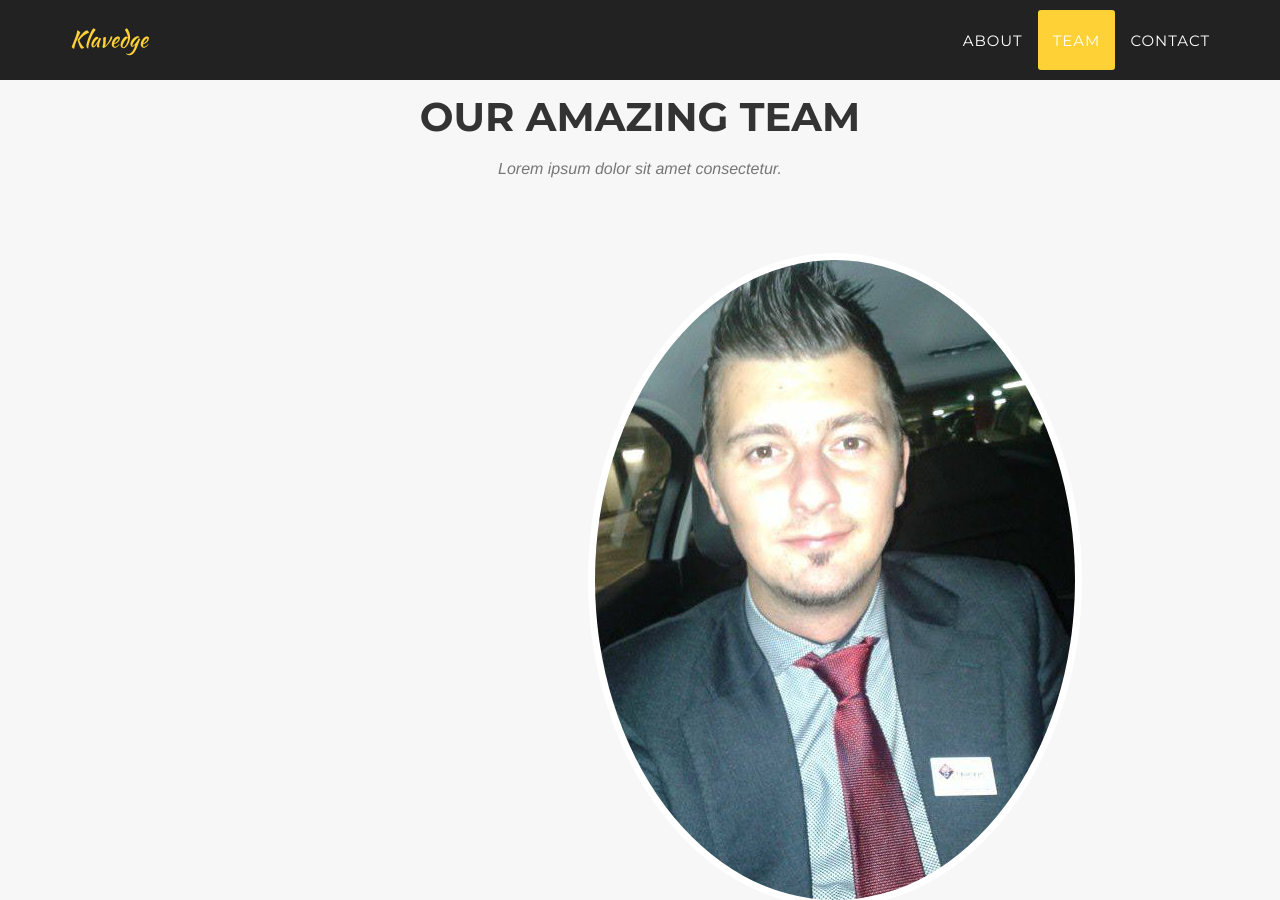
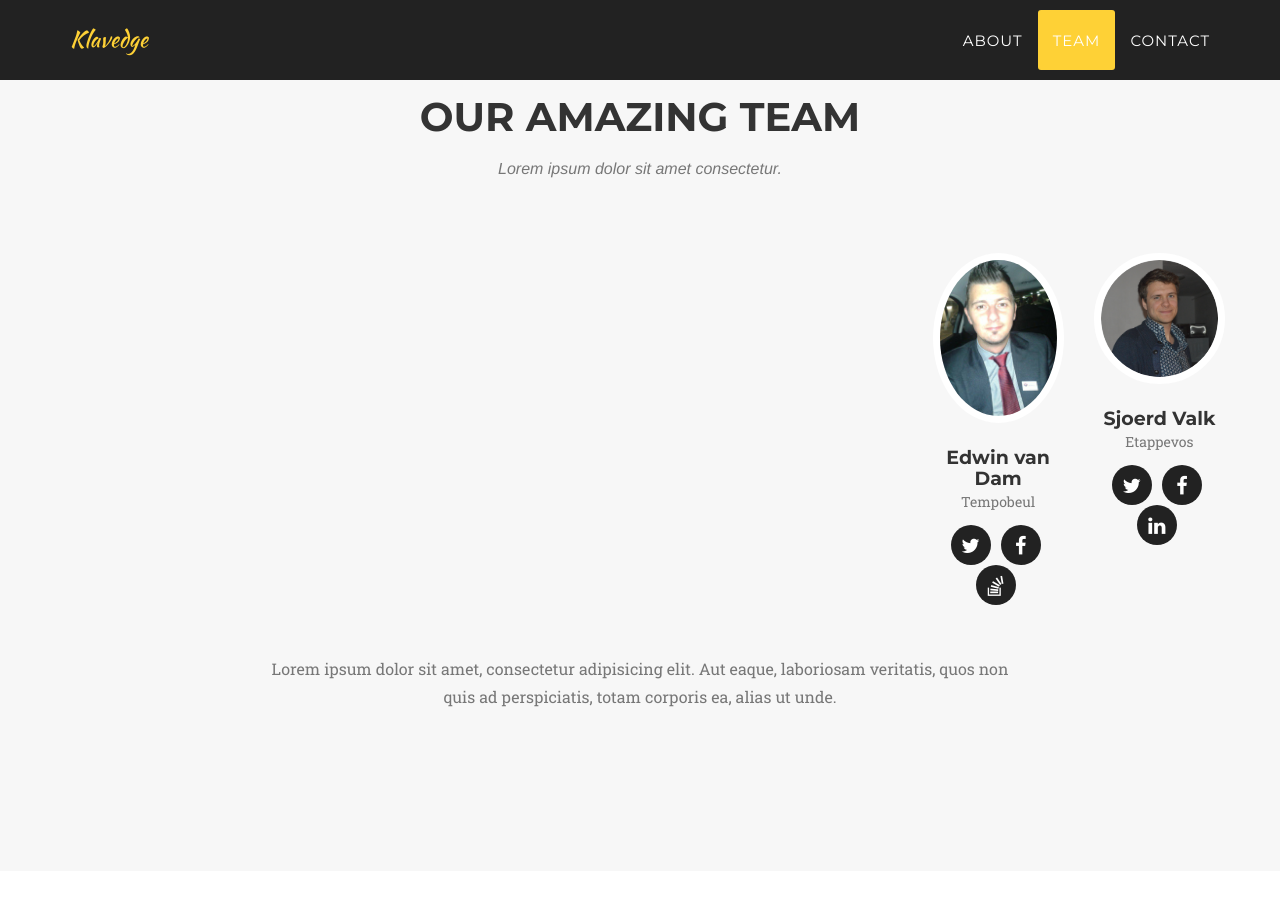
Before and after one commit to sjoerdvalk1991/klavedge, a Jekyll site: the page built from index.html, in a window 1280 px wide and 900 px high, scrolled down 2672 px. Built offline with Jekyll 4.4.1, drawn with Linux system fonts in a browser that asks for light colours; some web fonts are replaced.

Commit message:
fix rows

```diff
--- a/_includes/team.html
+++ b/_includes/team.html
@@ -8,8 +8,10 @@
                 </div>
             </div>
             <div class="row">
+                <div class="col-sm-offset-9">
+                    <div class="row">
                         {% for member in site.people %}
-                <div class="col-sm-offset-4">
+                        <div class="col-sm-6">
                             <div class="team-member">
                                 <img src="img/team/{{ member.pic }}.jpg" class="img-responsive img-circle" alt="">
                                 <h4>{{ member.name }}</h4>
@@ -24,6 +26,8 @@
                         </div>
                         {% endfor %}
                     </div>
+                </div>
+            </div>
             <div class="row">
                 <div class="col-lg-8 col-lg-offset-2 text-center">
                     <p class="large text-muted">Lorem ipsum dolor sit amet, consectetur adipisicing elit. Aut eaque, laboriosam veritatis, quos non quis ad perspiciatis, totam corporis ea, alias ut unde.</p>
```
Lines whose indentation alone changed are shown as unchanged.
